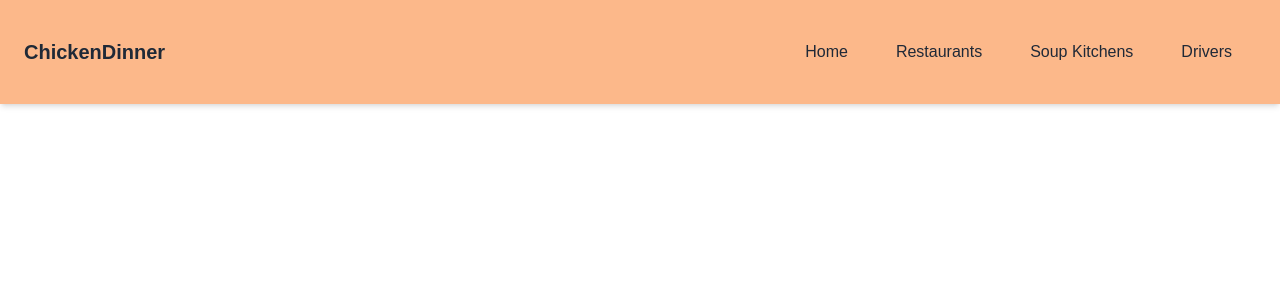
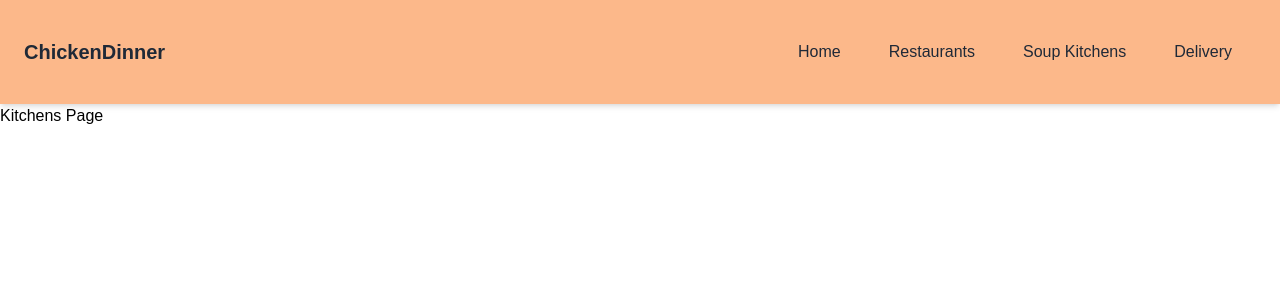
Before and after one commit to sunbagel/UOttahack6-WWCD, a React (Vite) app in the folder frontend/: page /kitchens in a window 1280 px wide. Shown: the top 300 px of the page. Built offline with nearby package versions, Linux system fonts and the light colour scheme.

Commit message:
routing for other pages

```diff
--- a/frontend/src/App.tsx
+++ b/frontend/src/App.tsx
@@ -3,6 +3,9 @@ import './App.css'
 import { BrowserRouter as Router, Routes, Route } from 'react-router-dom'
 import Home from './pages/Home'
 import NavBar from './components/NavBar'
+import Restaurants from './pages/Restaurants'
+import Kitchens from './pages/Kitchens'
+import Delivery from './pages/Delivery'
 
 function App() {
 
@@ -13,6 +16,9 @@ function App() {
 
         <Routes>
           <Route path="/" element={<Home/>}/>
+          <Route path="/restaurants" element={<Restaurants/>}/>
+          <Route path="/kitchens" element={<Kitchens/>}/>
+          <Route path="/delivery" element={<Delivery/>}/>
         </Routes>
       </Router>
     </div>
--- a/frontend/src/components/NavBar.tsx
+++ b/frontend/src/components/NavBar.tsx
@@ -22,9 +22,9 @@ const NavBar = () => {
             {/* links */}
             <div className="flex flex-col md:flex-row md:ml-6">
                 <Link to="/" className="navbar-link">Home</Link>
-                <Link to="/Restaurants" className="navbar-link">Restaurants</Link>
-                <Link to="/Kitchens" className="navbar-link">Soup Kitchens</Link>
-                <Link to="/Drivers" className="navbar-link">Drivers</Link>
+                <Link to="/restaurants" className="navbar-link">Restaurants</Link>
+                <Link to="/kitchens" className="navbar-link">Soup Kitchens</Link>
+                <Link to="/delivery" className="navbar-link">Delivery</Link>
             </div>
 
         </div>
--- /dev/null
+++ b/frontend/src/pages/Delivery.tsx
@@ -0,0 +1,15 @@
+
+
+
+const Delivery = () => {
+
+    return (
+        <div>
+            Delivery Page
+        </div>
+    )
+
+}
+
+
+export default Delivery
--- /dev/null
+++ b/frontend/src/pages/Kitchens.tsx
@@ -0,0 +1,15 @@
+
+
+
+const Kitchens = () => {
+
+    return (
+        <div>
+            Kitchens Page
+        </div>
+    )
+
+}
+
+
+export default Kitchens
--- /dev/null
+++ b/frontend/src/pages/Restaurants.tsx
@@ -0,0 +1,15 @@
+
+
+
+const Restaurants = () => {
+
+    return (
+        <div>
+            Restaurants Page
+        </div>
+    )
+
+}
+
+
+export default Restaurants
```
